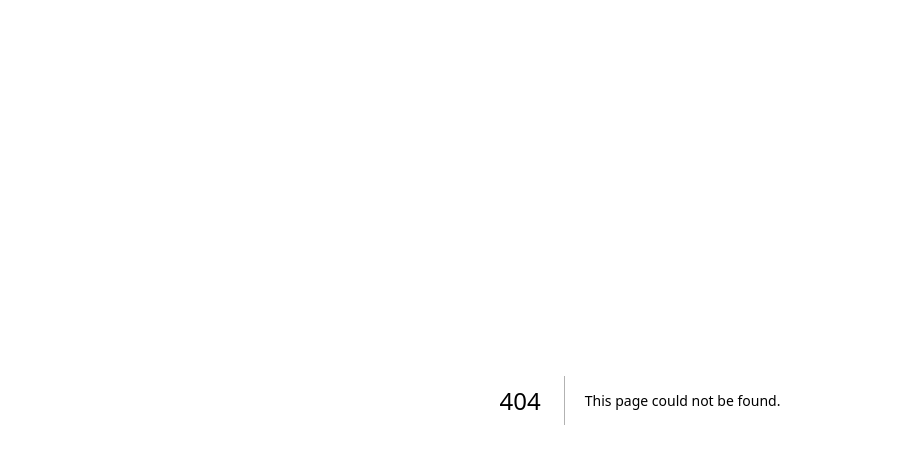
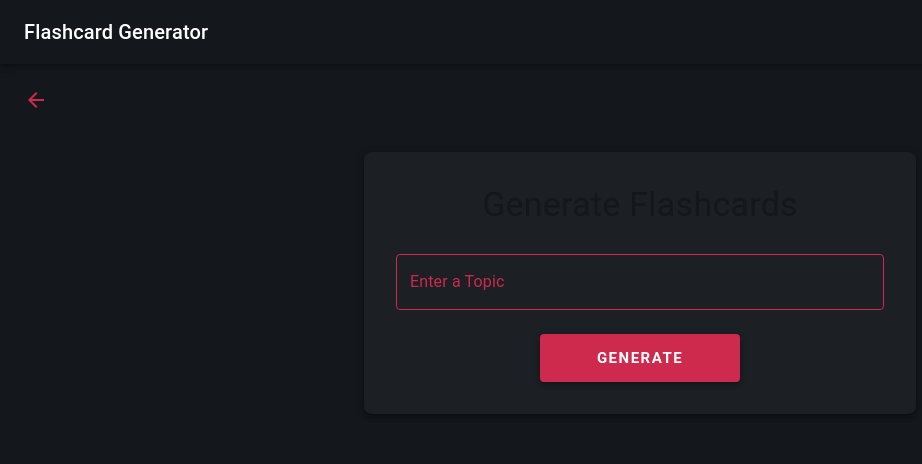
Before and after one commit to Leathether/Flashcards, a Next.js app: page /generate in a window 1280 px wide. Before the commit this address had no page. Shown: the top 464 px of the page, without its empty margins (0-922 px from the left). Built offline with nearby package versions, Linux system fonts and the light colour scheme.

Commit message:
generate flashcards issue resolve with route

```diff
--- /dev/null
+++ b/app/generate/page.tsx
@@ -0,0 +1,161 @@
+"use client";
+
+import React, { useState } from "react";
+import { useRouter } from "next/navigation";
+import ArrowBackIcon from "@mui/icons-material/ArrowBack";
+import {
+  AppBar,
+  Toolbar,
+  IconButton,
+  Button,
+  TextField,
+  CircularProgress,
+  ThemeProvider,
+  createTheme,
+  Box,
+  Typography,
+  Container,
+} from "@mui/material";
+
+// Custom theme configuration
+const theme = createTheme({
+  palette: {
+    primary: {
+      main: "#14171C", // Black
+    },
+    secondary: {
+      main: "#CD2A4D", // Pink/Red
+    },
+    success: {
+      main: "#84A07E", // Olive Green
+    },
+    text: {
+      primary: "#F0F2F4", // White
+    },
+    background: {
+      default: "#14171C", // Black background
+      paper: "#1C1F24", // Slightly lighter black for paper components
+    },
+  },
+});
+
+const GeneratePage = () => {
+  const [topic, setTopic] = useState("");
+  const [loading, setLoading] = useState(false);
+  const router = useRouter();
+
+  const handleGenerateFlashcards = async () => {
+    setLoading(true);
+    // Placeholder for flashcard generation logic
+    router.push("/flashcards");
+  };
+
+  const handleGoBack = () => {
+    router.push("/"); // Navigate to the homepage
+  };
+
+  return (
+    <ThemeProvider theme={theme}>
+      <Box
+        sx={{
+          minHeight: "100vh",
+          bgcolor: "primary.main", // Black background
+          color: "text.primary", // White text
+          display: "flex",
+          flexDirection: "column",
+          alignItems: "center",
+        }}
+      >
+        <AppBar position="static" color="primary">
+          <Toolbar>
+            <Typography variant="h6" sx={{ flexGrow: 1 }}>
+              Flashcard Generator
+            </Typography>
+          </Toolbar>
+        </AppBar>
+        <IconButton
+          sx={{ mt: 2, alignSelf: "flex-start", ml: 2 }}
+          onClick={handleGoBack}
+          color="secondary"
+        >
+          <ArrowBackIcon />
+        </IconButton>
+        <Container maxWidth="sm">
+          <Box
+            sx={{
+              display: "flex",
+              flexDirection: "column",
+              alignItems: "center",
+              mt: 4,
+              p: 4,
+              borderRadius: 2,
+              boxShadow: 4,
+              bgcolor: "background.paper",
+              textAlign: "center",
+            }}
+          >
+            <Typography
+              variant="h4"
+              component="h1"
+              gutterBottom
+              color="primary"
+            >
+              Generate Flashcards
+            </Typography>
+            <TextField
+              label="Enter a Topic"
+              variant="outlined"
+              value={topic}
+              onChange={(e) => setTopic(e.target.value)}
+              fullWidth
+              margin="normal"
+              sx={{
+                mb: 3,
+                "& .MuiOutlinedInput-root": {
+                  "& fieldset": {
+                    borderColor: "#CD2A4D", // Pink/Red border color
+                  },
+                  "&:hover fieldset": {
+                    borderColor: "#84A07E", // Olive Green on hover
+                  },
+                  "&.Mui-focused fieldset": {
+                    borderColor: "#FFFFFF", // White on focus
+                  },
+                },
+                input: { color: "#FFFFFF" }, // White text input
+                label: { color: "#CD2A4D" }, // Pink/Red label color
+              }}
+            />
+            <Button
+              variant="contained"
+              color="secondary"
+              onClick={handleGenerateFlashcards}
+              disabled={loading}
+              size="large"
+              sx={{
+                minWidth: 200,
+                height: 48,
+                fontWeight: "bold",
+                textTransform: "uppercase",
+                letterSpacing: 1.5,
+                boxShadow: 3,
+                transition: "background-color 0.3s ease",
+                "&:hover": {
+                  backgroundColor: "#84A07E", // Olive Green on hover
+                },
+              }}
+            >
+              {loading ? (
+                <CircularProgress size={24} color="inherit" />
+              ) : (
+                "Generate"
+              )}
+            </Button>
+          </Box>
+        </Container>
+      </Box>
+    </ThemeProvider>
+  );
+};
+
+export default GeneratePage;
--- a/app/page.tsx
+++ b/app/page.tsx
@@ -1,110 +1,15 @@
-import Image from "next/image";
+"use client";
 
 export default function Home() {
   return (
     <main className="flex min-h-screen flex-col items-center justify-between p-24">
       <div className="z-10 w-full max-w-5xl items-center justify-between font-mono text-sm lg:flex">
-        <p className="fixed left-0 top-0 flex w-full justify-center border-b border-gray-300 bg-gradient-to-b from-zinc-200 pb-6 pt-8 backdrop-blur-2xl dark:border-neutral-800 dark:bg-zinc-800/30 dark:from-inherit lg:static lg:w-auto  lg:rounded-xl lg:border lg:bg-gray-200 lg:p-4 lg:dark:bg-zinc-800/30">
-          Get started by editing&nbsp;
-          <code className="font-mono font-bold">app/page.tsx</code>
-        </p>
-        <div className="fixed bottom-0 left-0 flex h-48 w-full items-end justify-center bg-gradient-to-t from-white via-white dark:from-black dark:via-black lg:static lg:size-auto lg:bg-none">
-          <a
-            className="pointer-events-none flex place-items-center gap-2 p-8 lg:pointer-events-auto lg:p-0"
-            href="https://vercel.com?utm_source=create-next-app&utm_medium=appdir-template&utm_campaign=create-next-app"
-            target="_blank"
-            rel="noopener noreferrer"
-          >
-            By{" "}
-            <Image
-              src="/vercel.svg"
-              alt="Vercel Logo"
-              className="dark:invert"
-              width={100}
-              height={24}
-              priority
-            />
-          </a>
-        </div>
-      </div>
-
-      <div className="relative z-[-1] flex place-items-center before:absolute before:h-[300px] before:w-full before:-translate-x-1/2 before:rounded-full before:bg-gradient-radial before:from-white before:to-transparent before:blur-2xl before:content-[''] after:absolute after:-z-20 after:h-[180px] after:w-full after:translate-x-1/3 after:bg-gradient-conic after:from-sky-200 after:via-blue-200 after:blur-2xl after:content-[''] before:dark:bg-gradient-to-br before:dark:from-transparent before:dark:to-blue-700 before:dark:opacity-10 after:dark:from-sky-900 after:dark:via-[#0141ff] after:dark:opacity-40 sm:before:w-[480px] sm:after:w-[240px] before:lg:h-[360px]">
-        <Image
-          className="relative dark:drop-shadow-[0_0_0.3rem_#ffffff70] dark:invert"
-          src="/next.svg"
-          alt="Next.js Logo"
-          width={180}
-          height={37}
-          priority
-        />
-      </div>
-
-      <div className="mb-32 grid text-center lg:mb-0 lg:w-full lg:max-w-5xl lg:grid-cols-4 lg:text-left">
         <a
-          href="https://nextjs.org/docs?utm_source=create-next-app&utm_medium=appdir-template&utm_campaign=create-next-app"
+          href="/generate"
           className="group rounded-lg border border-transparent px-5 py-4 transition-colors hover:border-gray-300 hover:bg-gray-100 hover:dark:border-neutral-700 hover:dark:bg-neutral-800/30"
-          target="_blank"
-          rel="noopener noreferrer"
         >
-          <h2 className="mb-3 text-2xl font-semibold">
-            Docs{" "}
-            <span className="inline-block transition-transform group-hover:translate-x-1 motion-reduce:transform-none">
-              -&gt;
-            </span>
-          </h2>
-          <p className="m-0 max-w-[30ch] text-sm opacity-50">
-            Find in-depth information about Next.js features and API.
-          </p>
-        </a>
-
-        <a
-          href="https://nextjs.org/learn?utm_source=create-next-app&utm_medium=appdir-template-tw&utm_campaign=create-next-app"
-          className="group rounded-lg border border-transparent px-5 py-4 transition-colors hover:border-gray-300 hover:bg-gray-100 hover:dark:border-neutral-700 hover:dark:bg-neutral-800/30"
-          target="_blank"
-          rel="noopener noreferrer"
-        >
-          <h2 className="mb-3 text-2xl font-semibold">
-            Learn{" "}
-            <span className="inline-block transition-transform group-hover:translate-x-1 motion-reduce:transform-none">
-              -&gt;
-            </span>
-          </h2>
-          <p className="m-0 max-w-[30ch] text-sm opacity-50">
-            Learn about Next.js in an interactive course with&nbsp;quizzes!
-          </p>
-        </a>
-
-        <a
-          href="https://vercel.com/templates?framework=next.js&utm_source=create-next-app&utm_medium=appdir-template&utm_campaign=create-next-app"
-          className="group rounded-lg border border-transparent px-5 py-4 transition-colors hover:border-gray-300 hover:bg-gray-100 hover:dark:border-neutral-700 hover:dark:bg-neutral-800/30"
-          target="_blank"
-          rel="noopener noreferrer"
-        >
-          <h2 className="mb-3 text-2xl font-semibold">
-            Templates{" "}
-            <span className="inline-block transition-transform group-hover:translate-x-1 motion-reduce:transform-none">
-              -&gt;
-            </span>
-          </h2>
-          <p className="m-0 max-w-[30ch] text-sm opacity-50">
-            Explore starter templates for Next.js.
-          </p>
-        </a>
-
-        <a
-          href="https://vercel.com/new?utm_source=create-next-app&utm_medium=appdir-template&utm_campaign=create-next-app"
-          className="group rounded-lg border border-transparent px-5 py-4 transition-colors hover:border-gray-300 hover:bg-gray-100 hover:dark:border-neutral-700 hover:dark:bg-neutral-800/30"
-          target="_blank"
-          rel="noopener noreferrer"
-        >
-          <h2 className="mb-3 text-2xl font-semibold">
-            Deploy{" "}
-            <span className="inline-block transition-transform group-hover:translate-x-1 motion-reduce:transform-none">
-              -&gt;
-            </span>
-          </h2>
           <p className="m-0 max-w-[30ch] text-balance text-sm opacity-50">
-            Instantly deploy your Next.js site to a shareable URL with Vercel.
+            Go to Flashcard Generator
           </p>
         </a>
       </div>
```
Also changed, not shown: package.json (+9 -5 lines), app/flashcards/page.tsx (added), 1 other file (tests, documents, lock files or other folders).
